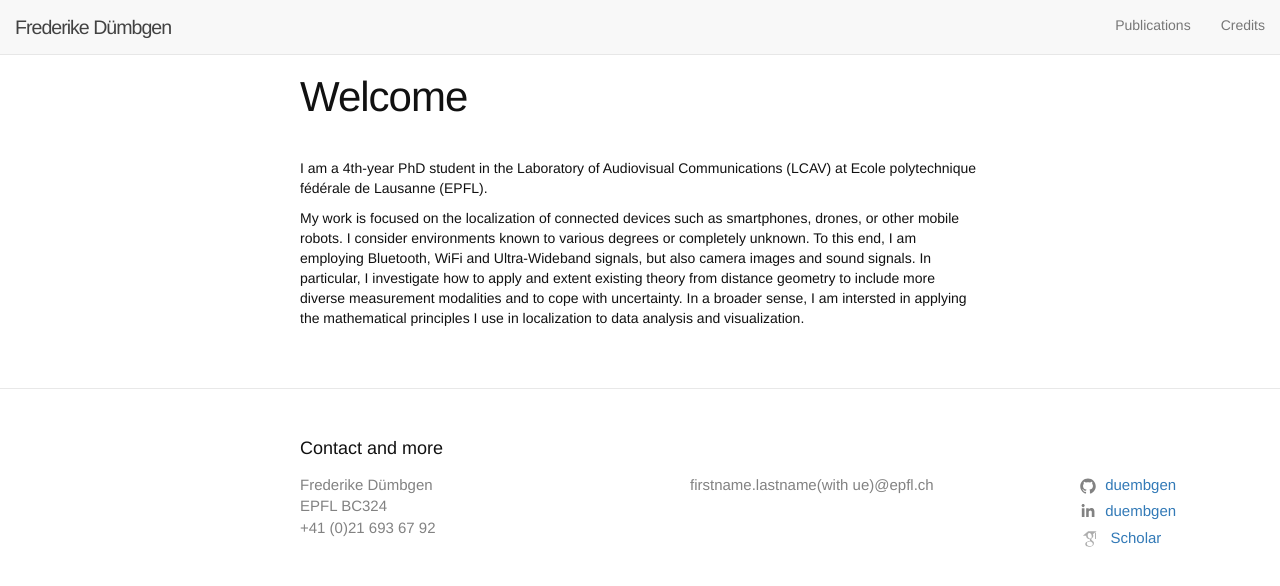
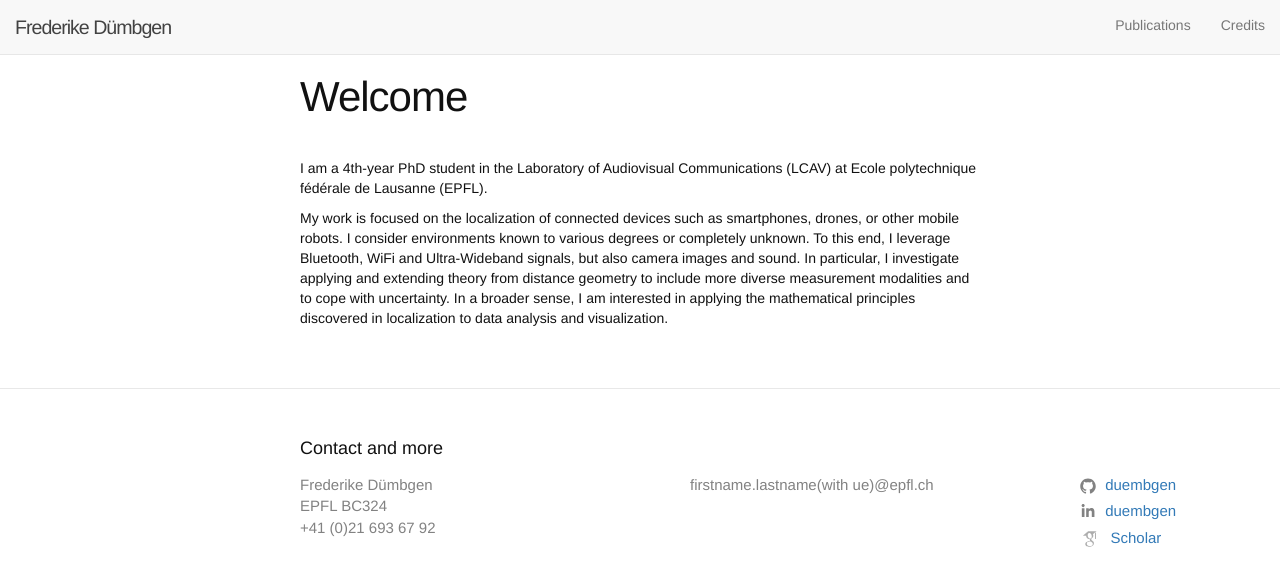
Before and after one commit to duembgen/duembgen.github.io, a Jekyll site: the page built from index.md, in a window 1280 px wide. Shown: the top 586 px of the page. Built offline with Jekyll 4.4.1, drawn with Linux system fonts in a browser that asks for light colours; nearby versions of some CDN libraries.

Commit message:
Fix typos.

```diff
--- a/index.md
+++ b/index.md
@@ -5,4 +5,4 @@ layout: page
 
 I am a 4th-year PhD student in the Laboratory of Audiovisual Communications (LCAV) at Ecole polytechnique fédérale de Lausanne (EPFL).
 
-My work is focused on the localization of connected devices such as smartphones, drones, or other mobile robots. I consider environments known to various degrees or completely unknown. To this end, I am employing Bluetooth, WiFi and Ultra-Wideband signals, but also camera images and sound signals. In particular, I investigate how to apply and extent existing theory from distance geometry to include more diverse measurement modalities and to cope with uncertainty. In a broader sense, I am intersted in applying the mathematical principles I use in localization to data analysis and visualization.
+My work is focused on the localization of connected devices such as smartphones, drones, or other mobile robots. I consider environments known to various degrees or completely unknown. To this end, I leverage Bluetooth, WiFi and Ultra-Wideband signals, but also camera images and sound. In particular, I investigate applying and extending theory from distance geometry to include more diverse measurement modalities and to cope with uncertainty. In a broader sense, I am interested in applying the mathematical principles discovered in localization to data analysis and visualization.
```
